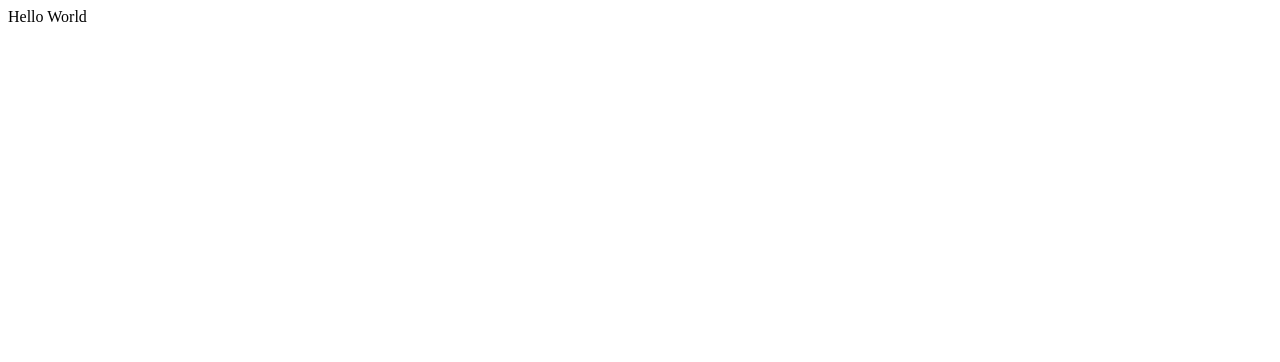
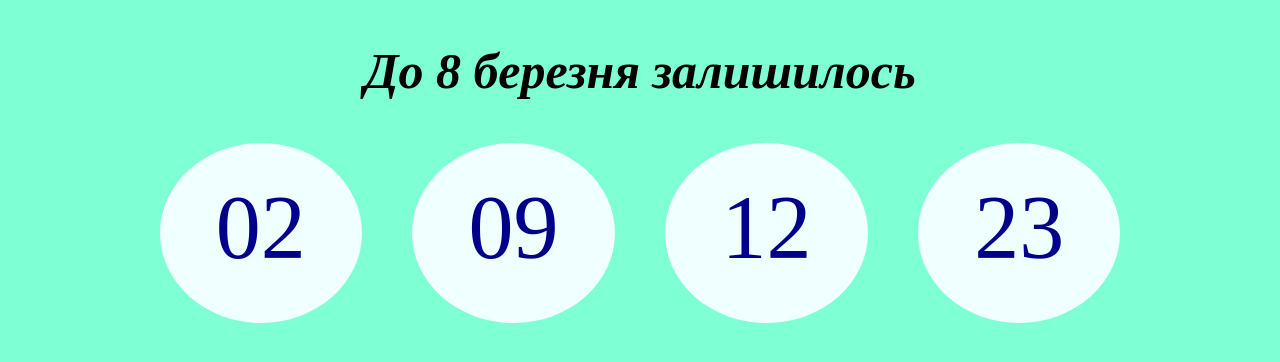
Before and after one commit to SpuriusGit/first, a plain HTML site: page index.html in a window 1280 px wide. Drawn offline with Linux system fonts and the light colour scheme.

Commit message:
first commit

```diff
--- a/css/style.css
+++ b/css/style.css
@@ -0,0 +1,30 @@
+body{
+    background-color: aquamarine;
+}
+#block{
+    display: flex;
+    justify-content: center;
+}
+#block h1{
+    font-size: 50px;
+    font-style: italic;
+}
+#timer{
+    display: flex;
+    height: 200px;
+    width: 80%;
+    margin: 0 auto;
+    background-color:aquamarine;
+}
+#timer div{
+    display: flex;
+    height: 180px;
+    width: 20%;
+    border-radius: 50%;
+    margin: auto;
+    font-size: 90px;
+    line-height:170px;
+    justify-content: center;
+    background-color: azure;
+    color: darkblue;
+}
--- a/index.html
+++ b/index.html
@@ -2,13 +2,19 @@
 <html lang="en">
 <head>
     <meta charset="UTF-8">
-    <meta http-equiv="X-UA-Compatible" content="IE=edge">
-    <meta name="viewport" content="width=device-width, initial-scale=1.0">
+    <title>Document</title>
     <link rel="stylesheet" href="css/style.css">
-    <title>Document</title>
 </head>
 <body>
-    <div class="block">Hello World</div>
+   <div id="block">
+       <h1>До 8 березня залишилось</h1>
+   </div>
+    <div id="timer">
+        <div id="days"></div>
+        <div id="hours"></div>
+        <div id="minutes"></div>
+        <div id="seconds"></div>
+    </div>
 
 
     <script src="js/script.js"></script>
--- a/js/script.js
+++ b/js/script.js
@@ -0,0 +1,47 @@
+const deadline = '2021-03-8';
+
+function getTimeRemaining(endtime){
+
+    let now = new Date();
+    const t = Math.floor((Date.parse(deadline)-Date.parse(now))/(1000*60*60*24)),
+          days = Math.floor((Date.parse(deadline)-Date.parse(now))/(1000*60*60*24)),
+          hours = Math.floor((Date.parse(deadline)-Date.parse(now))/(1000*60*60)%24),
+          minutes = Math.floor((Date.parse(deadline)-Date.parse(now))/(1000*60)%60),
+          seconds =Math.floor((Date.parse(deadline)-Date.parse(now))/(1000)%60);
+    return {
+        total:t,
+        days:days,
+        hours:hours,
+        minutes:minutes,
+        seconds:seconds
+    }
+}
+function setTimer(selector,endtime){
+    let timer = document.querySelector(selector),
+        days = document.querySelector('#days'),
+        hours = document.querySelector('#hours'),
+        minutes = document.querySelector('#minutes'),
+        seconds = document.querySelector('#seconds'),
+        interval = setInterval(updateClock,1000);
+        updateClock();
+    function plusZero(num){
+        if(num >= 0 && num < 10){
+            return num.innerHTML = `0${num}`;
+        }else{
+            return num;
+        }
+    }
+
+    function updateClock(){
+        const t = getTimeRemaining(endtime);
+            days.innerHTML = plusZero(t.days);
+            hours.innerHTML = plusZero(t.hours);
+            minutes.innerHTML = plusZero(t.minutes);
+            seconds.innerHTML = plusZero(t.seconds);
+            if(t.total<= 0){
+                clearInterval(interval);
+            }
+    }
+}
+
+setTimer('#timer',deadline);
```
